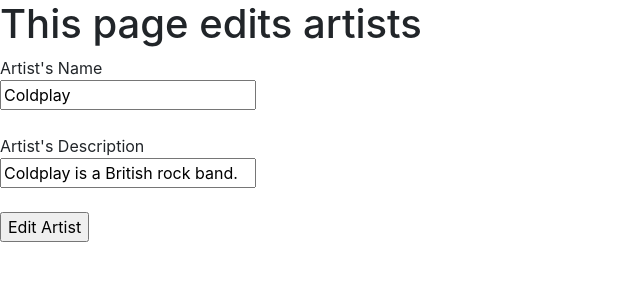
After one commit to casalegm/songbase, a Flask app: page /artist/edit/1 in a window 1280 px wide. The commit adds this page. Shown: the top 300 px of the page, without its empty margins (0-640 px from the left). Run offline with Flask 2, Linux system fonts and the light colour scheme; data comes from the database, SQL or seed files in the repository; both versions use the stored data as it was after the commit; some libraries are stand-ins or nearby versions.

Commit message:
add edit page

```diff
--- a/songbase.py
+++ b/songbase.py
@@ -51,11 +51,42 @@
         db.session.commit()
         return redirect(url_for('show_all_artists'))
 
+@app.route('/artist/edit/<int:id>', methods=['GET', 'POST'])
+def edit_artist(id):
+    artist = Artist.query.filter_by(id=id).first()
+    if request.method == 'GET':
+        return render_template('artist-edit.html', artist=artist)
+    if request.method == 'POST':
+        # update data based on the form data
+        artist.name = request.form['name']
+        artist.about = request.form['about']
+        # update the database
+        db.session.commit()
+        return redirect(url_for('show_all_artists'))
+
 # song-all.html adds song id to the edit button using a hidden input
 @app.route('/songs')
 def show_all_songs():
     songs = Song.query.all()
     return render_template('song-all.html', songs=songs)
+
+@app.route('/song/add', methods=['GET', 'POST'])
+def add_songs():
+    if request.method == 'GET':
+        return render_template('song-add.html')
+    if request.method == 'POST':
+        # get data from the form
+        name = request.form['name']
+        year = request.form['year']
+        lyrics = request.form['lyrics']
+        artist_name = request.form['artist_name']
+
+        # insert the data into the database
+        artist = Artist.query.filter_by(name=artist_name).first()
+        song = Song(name=name, year=year, lyrics=lyrics, artist=artist)
+        db.session.add(song)
+        db.session.commit()
+        return redirect(url_for('show_all_songs'))
 
 @app.route('/form-demo', methods=['GET', 'POST'])
 def form_demo():
--- a/templates/artist-all.html
+++ b/templates/artist-all.html
@@ -7,5 +7,6 @@
     {% for artist in artists %}
       <h3>{{artist.name}}</h3>
       <p>{{artist.about}}</p>
+      <a href="/artist/edit/{{artist.id}}">Edit</a>
     {% endfor %}
 {% endblock %}
--- /dev/null
+++ b/templates/artist-edit.html
@@ -0,0 +1,14 @@
+{% extends "base.html" %}
+{% block title %}
+  All Artists
+{% endblock %}
+{% block page_content%}
+    <h1>This page edits artists</h1>
+    <form action="/artist/edit/{{artist.id}}" method="post">
+      Artist's Name <br>
+      <input type="text" name="name" value="{{artist.name}}"> <br> <br>
+      Artist's Description <br>
+      <input type="text" name="about" value="{{artist.about}}"> <br> <br>
+      <input type="submit" name="" value="Edit Artist">
+    </form>
+{% endblock %}
```
Also changed, not shown: templates/song-add.html (added, +18 -0 lines), data.sqlite, 2 other files.
